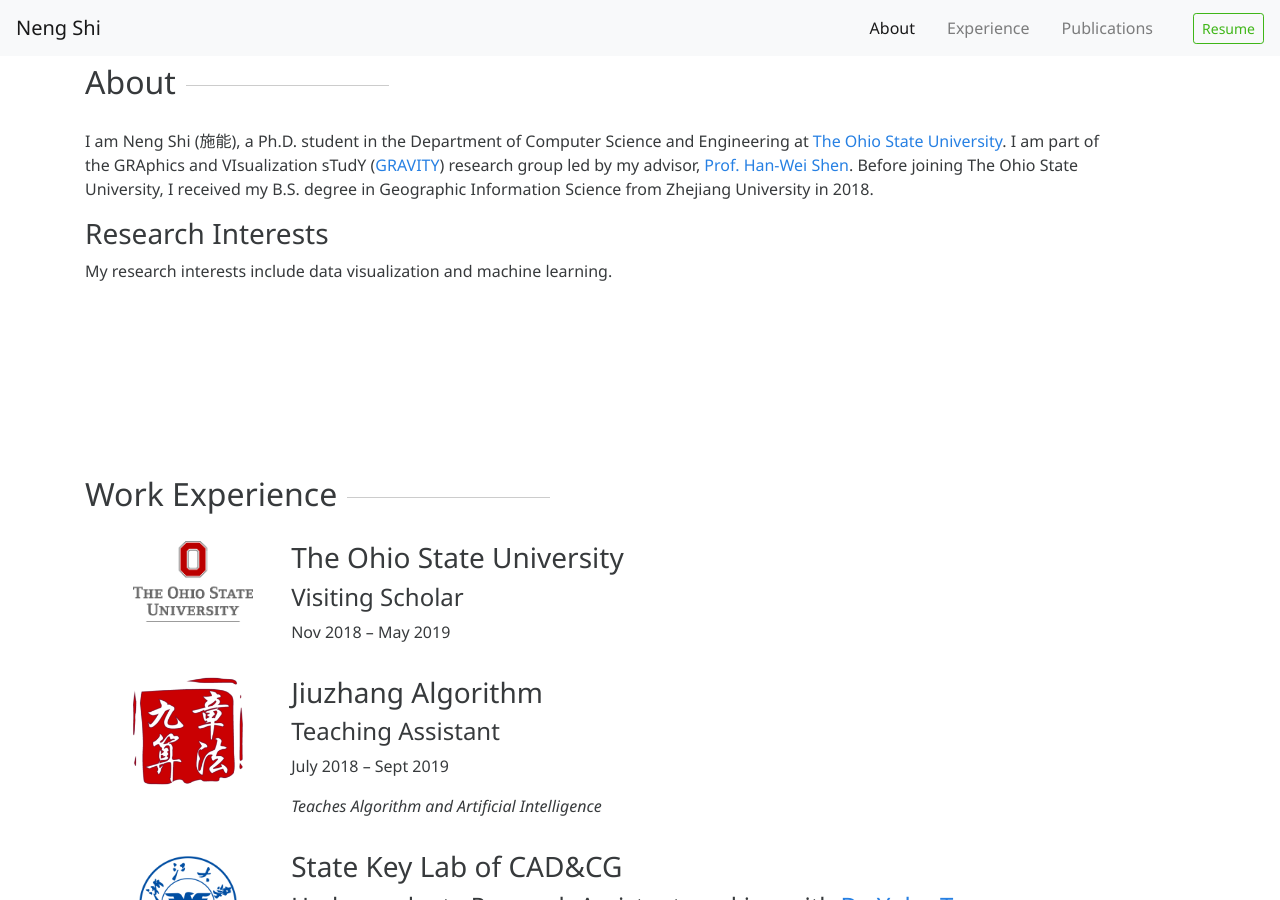
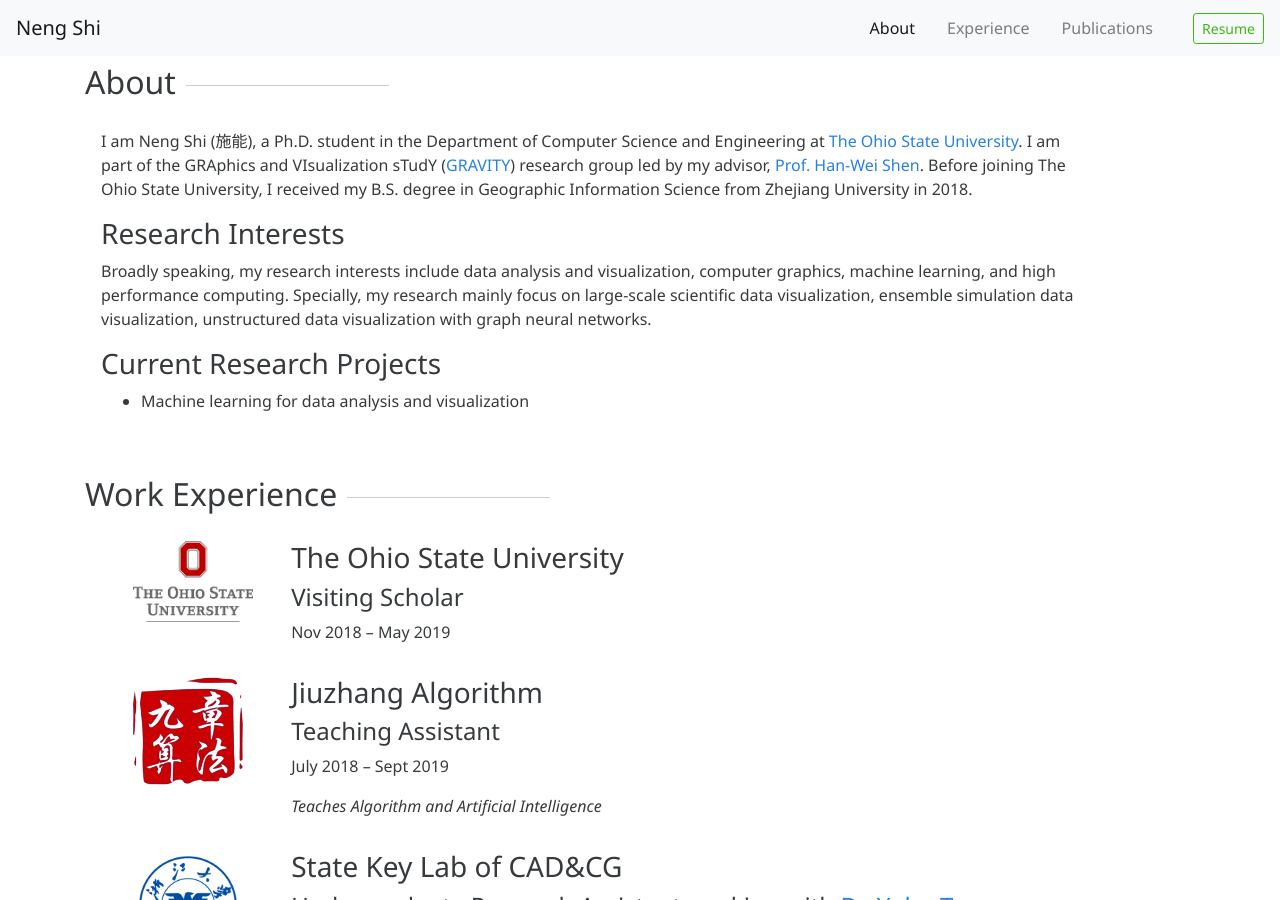
Before and after one commit to trainsn/trainsn.github.io, a Jekyll site: the page built from index.html, in a window 1280 px wide and 900 px high, scrolled down 403 px. Built offline with Jekyll 4.4.1, drawn with Linux system fonts in a browser that asks for light colours; nearby versions of some CDN libraries; a style sheet for code colours, icons or effects is not loaded.

Commit message:
update about

```diff
--- a/_includes/about.html
+++ b/_includes/about.html
@@ -1,6 +1,6 @@
 <h2 class="scroll_heading">About</h2>
 
-<!-- <div class="mx-3"> -->
+<div class="mx-3">
 
   <p>
     I am Neng Shi (施能), a Ph.D. student in the Department of Computer Science and Engineering at <a href="https://www.osu.edu" target="_blank">The Ohio State University</a>.  I am part of the GRAphics and VIsualization sTudY (<a href="http://web.cse.ohio-state.edu/~shen.94/hwshen/Research.html" target="_blank">GRAVITY</a>) research group led by my advisor, <a href="http://web.cse.ohio-state.edu/~shen.94" target="_blank">Prof. Han-Wei Shen</a>.  Before joining The Ohio State University, I received my B.S. degree in Geographic Information Science from Zhejiang University in 2018.
@@ -9,7 +9,15 @@
   <h3>Research Interests</h3>
 
   <p>
-     My research interests include data visualization and machine learning.
+     Broadly speaking, my research interests include data analysis and visualization, computer graphics, machine learning, and high performance computing. Specially, my research mainly focus on large-scale scientific data visualization, ensemble simulation data visualization, unstructured data visualization with graph neural networks.
   </p>
 
-<!-- </div> -->
+  <h3>Current Research Projects</h3>
+
+  <ul>
+    <li><p>
+      Machine learning for data analysis and visualization
+    </p></li>
+  </ul>
+
+</div>
```
